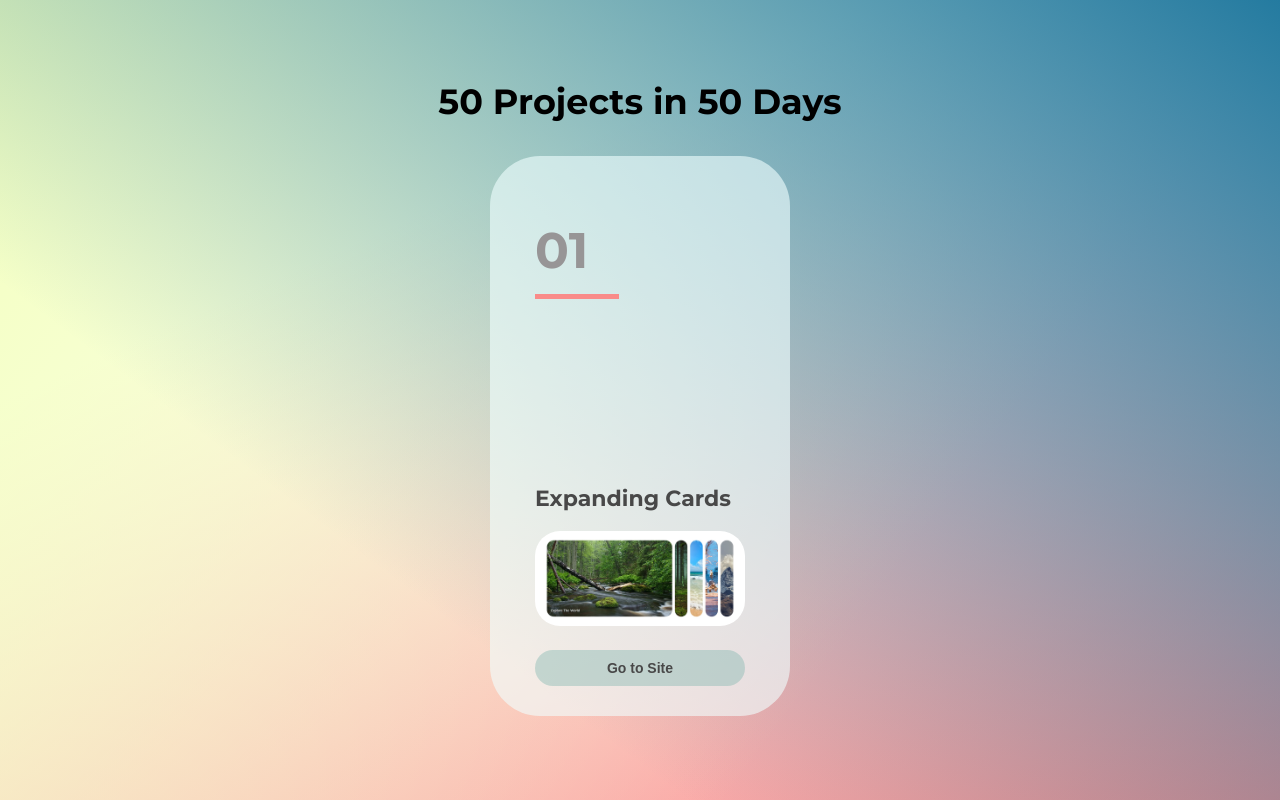
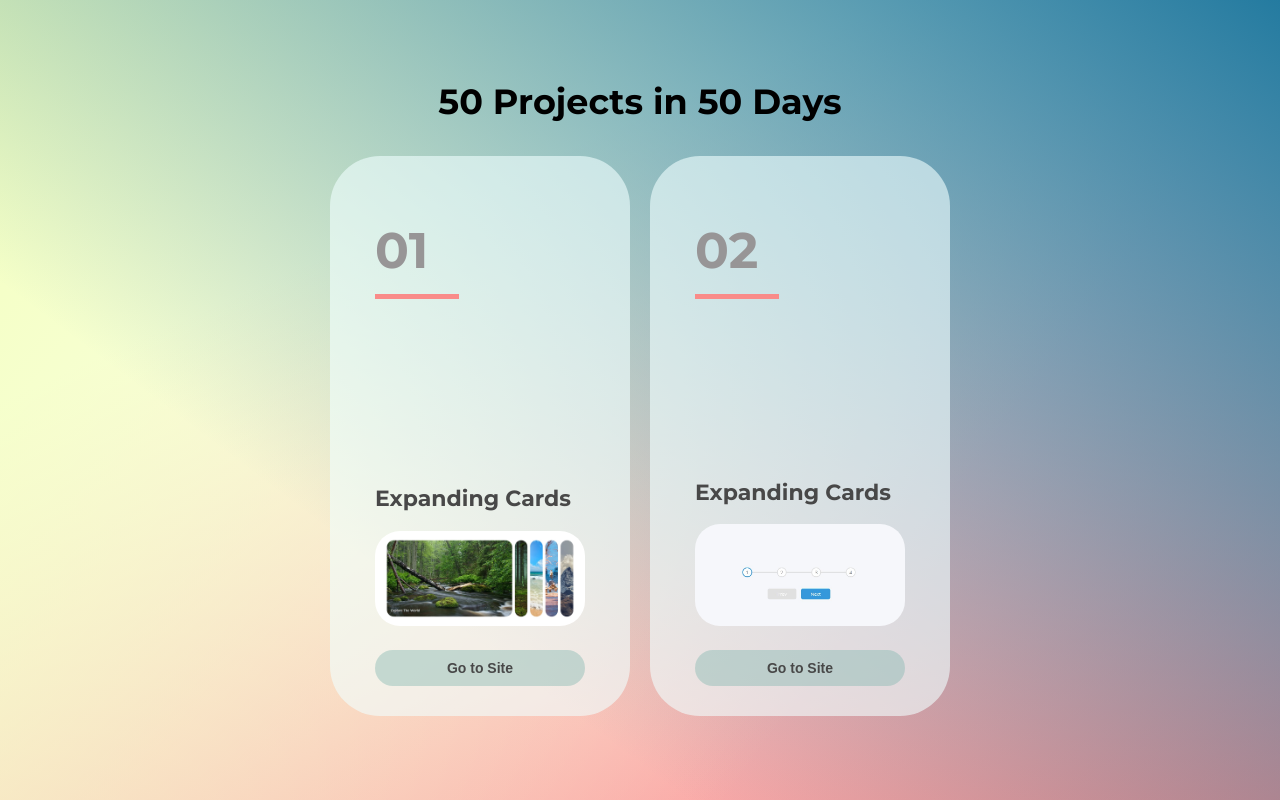
Before and after one commit to katayoon-rb/50-Projects-In-50-Days, a plain HTML site: page index.html in a window 1280 px wide. Drawn offline with Linux system fonts and the light colour scheme.

Commit message:
Update index.html

```diff
--- a/index.html
+++ b/index.html
@@ -24,7 +24,19 @@
                     </a>
                 </div>
             </div>
-
+            <div class="project">
+                <div>
+                    <h1>02</h1>
+                    <div class="line"></div>
+                </div>
+                <div>
+                    <h2 class="name">Expanding Cards</h2>
+                    <img alt="project 1 image" src="02 Progress Steps/Screen.jpg" />
+                    <a href="02 Progress Steps/index.html">
+                        <button type="button">Go to Site</button>
+                    </a>
+                </div>
+            </div>
 
         </div>
 
```
